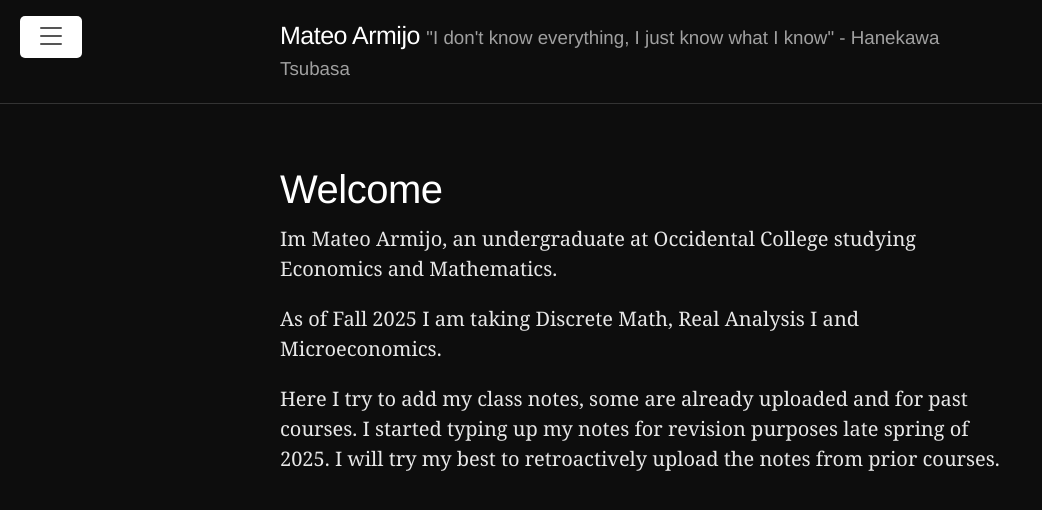
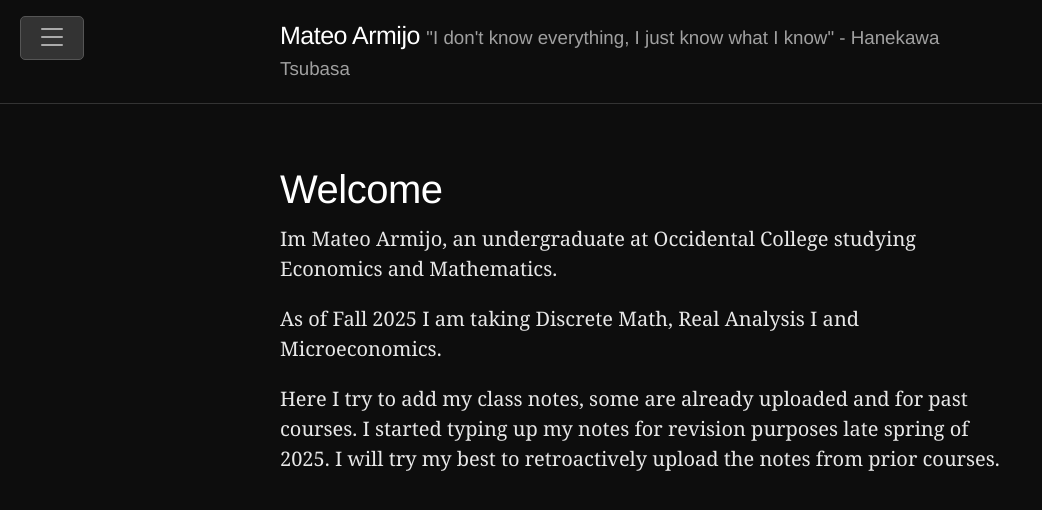
Before and after one commit to MateoArm/MateoArm.github.io, a Jekyll site: the page built from index.md, in a window 1280 px wide. Shown: the top 510 px of the page, without its empty margins (0-1042 px from the left). Built offline with Jekyll 4.4.1, drawn with Linux system fonts in a browser that asks for light colours.

Commit message:
Update custom.css

```diff
--- a/public/css/custom.css
+++ b/public/css/custom.css
@@ -4,9 +4,11 @@ body {
     color: #e8e8e8 !important;
 }
 
+/* Sidebar */
 .sidebar {
     background-color: #1a1a1a !important;
     border-right: 1px solid #333333 !important;
+    color: #e8e8e8 !important;
 }
 
 .sidebar-item p {
@@ -24,16 +26,32 @@ body {
     border-left: 3px solid #4a9fff !important;
 }
 
-.sidebar-nav-item.active {
+/* Sidebar toggle button */
+.sidebar-toggle {
+    background-color: #333333 !important;
     color: #ffffff !important;
-    background-color: #333333 !important;
-    border-left: 3px solid #4a9fff !important;
+    border: 1px solid #555555 !important;
+}
+
+.sidebar-toggle:before {
+    filter: invert(1) !important; /* Makes the hamburger icon white */
+}
+
+.sidebar-checkbox:checked ~ .sidebar-toggle {
+    background-color: #4a9fff !important;
+}
+
+/* Welcome/Main content area */
+.wrap {
+    background-color: #0d0d0d !important;
 }
 
 .container.content {
     background-color: #0d0d0d !important;
+    color: #e8e8e8 !important;
 }
 
+/* Masthead (welcome area) */
 .masthead {
     border-bottom: 1px solid #333333 !important;
     background-color: #0d0d0d !important;
@@ -47,7 +65,16 @@ body {
     color: #a0a0a0 !important;
 }
 
-/* Links - DeepSeek blue */
+/* All text content */
+h1, h2, h3, h4, h5, h6 {
+    color: #ffffff !important;
+}
+
+p, li, div {
+    color: #e8e8e8 !important;
+}
+
+/* Links */
 a {
     color: #4a9fff !important;
     text-decoration: none;
@@ -58,28 +85,9 @@ a:hover {
     text-decoration: underline;
 }
 
-/* Headers */
-h1, h2, h3, h4, h5, h6 {
-    color: #ffffff !important;
-}
-
-/* Content area */
-.content {
-    background-color: #0d0d0d !important;
-}
-
-.wrap {
-    background-color: #0d0d0d !important;
-}
-
 /* Code blocks */
 pre, code {
     background-color: #1a1a1a !important;
     border: 1px solid #333333 !important;
     color: #e8e8e8 !important;
 }
-
-/* Make sure all text is visible */
-p, li, div {
-    color: #e8e8e8 !important;
-}
```
